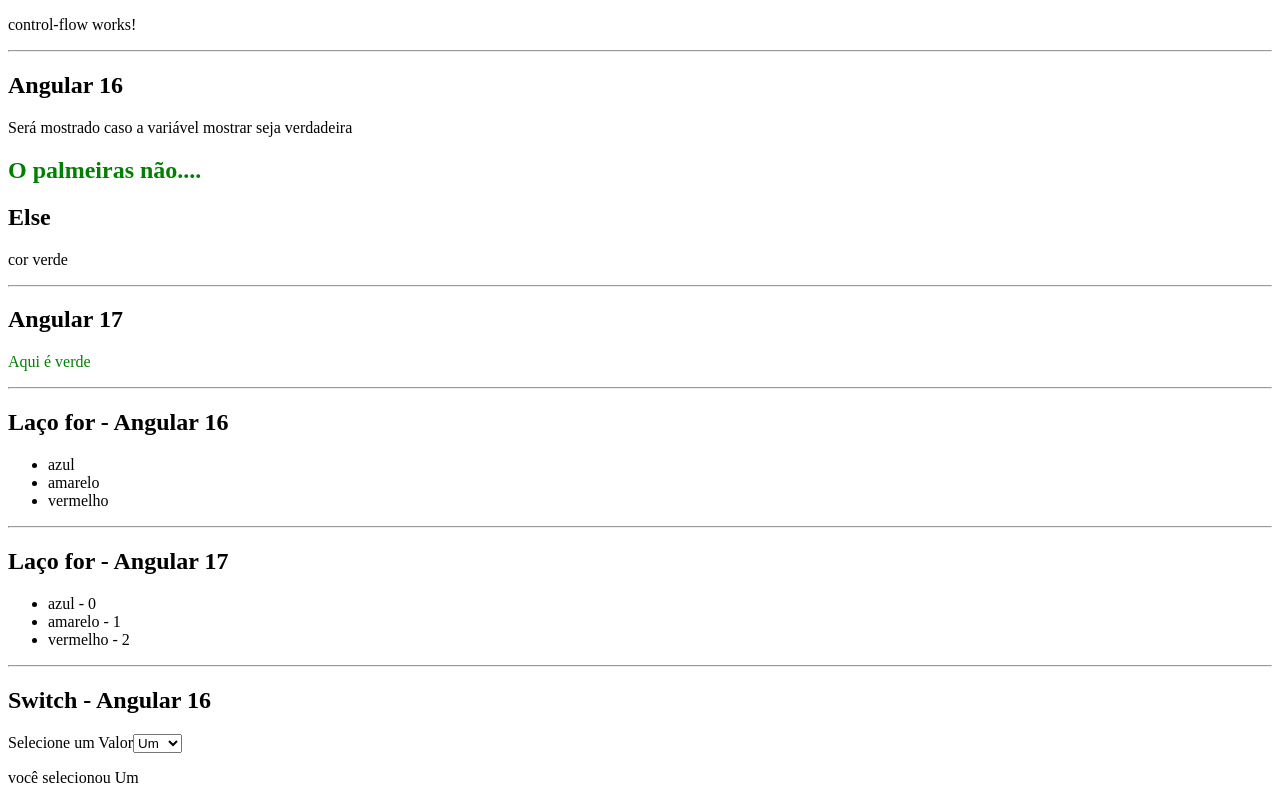
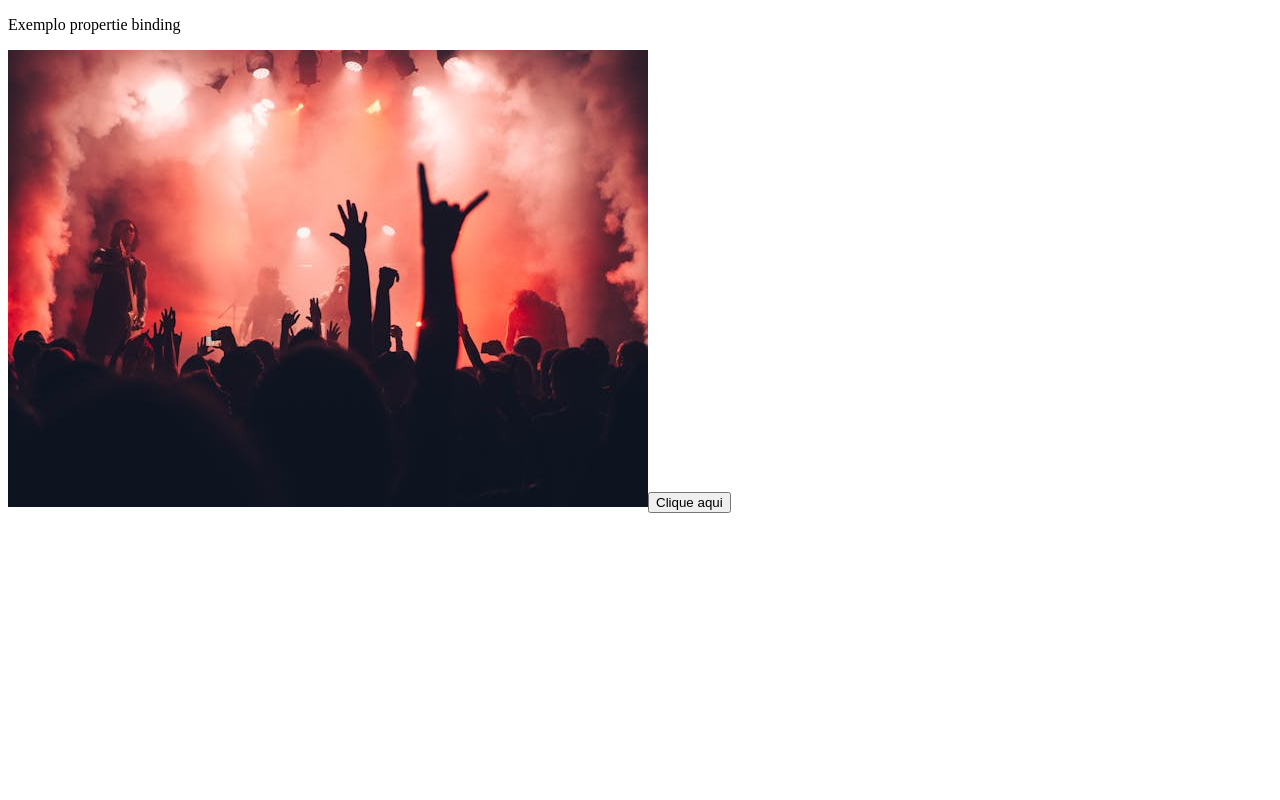
Before and after one commit to bailooon/app-control-flow-Angular, an Angular app: page / in a window 1280 px wide. Shown: the top 800 px of the page. Built offline with nearby package versions, Linux system fonts and the light colour scheme.

Commit message:
iniciando propertie-binding

```diff
--- a/src/app/app.component.html
+++ b/src/app/app.component.html
@@ -1,3 +1,4 @@
-<app-control-flow></app-control-flow>
-<app-interpolacao></app-interpolacao>
+<!-- <app-control-flow></app-control-flow>
+<app-interpolacao></app-interpolacao> -->
+<app-propertie-binding></app-propertie-binding>
 <router-outlet />
--- a/src/app/app.component.ts
+++ b/src/app/app.component.ts
@@ -2,11 +2,12 @@ import { Component } from '@angular/core';
 import { RouterOutlet } from '@angular/router';
 import { InterpolacaoComponent } from './components/interpolacao/interpolacao.component';
 import { ControlFlowComponent } from './components/control-flow/control-flow.component';
+import { PropertieBindingComponent } from './components/propertie-binding/propertie-binding.component';
 
 @Component({
   selector: 'app-root',
   standalone: true,
-  imports: [RouterOutlet, InterpolacaoComponent, ControlFlowComponent],
+  imports: [RouterOutlet, InterpolacaoComponent, ControlFlowComponent, PropertieBindingComponent],
   templateUrl: './app.component.html',
   styleUrl: './app.component.css'
 })
--- /dev/null
+++ b/src/app/components/propertie-binding/propertie-binding.component.html
@@ -0,0 +1,5 @@
+<p>Exemplo propertie binding</p>
+
+<img [src]="imgUrl" [alt]="descImg"/>
+
+<input type="button" value="Clique aqui" [disabled]="isDisabled" />
--- /dev/null
+++ b/src/app/components/propertie-binding/propertie-binding.component.ts
@@ -0,0 +1,16 @@
+import { CommonModule } from '@angular/common';
+import { Component } from '@angular/core';
+
+@Component({
+  selector: 'app-propertie-binding',
+  standalone: true,
+  imports: [CommonModule],
+  templateUrl: './propertie-binding.component.html',
+  styleUrl: './propertie-binding.component.css'
+})
+export class PropertieBindingComponent {
+  imgUrl = "../../../assets/pexels-sebastian-ervi-866902-1763075.jpg";
+  isDisabled = false;
+  descImg = "Banda de rock"
+
+}
```
Also changed, not shown: src/app/components/propertie-binding/propertie-binding.component.css (added), src/assets/pexels-sebastian-ervi-866902-1763075.jpg (added).
